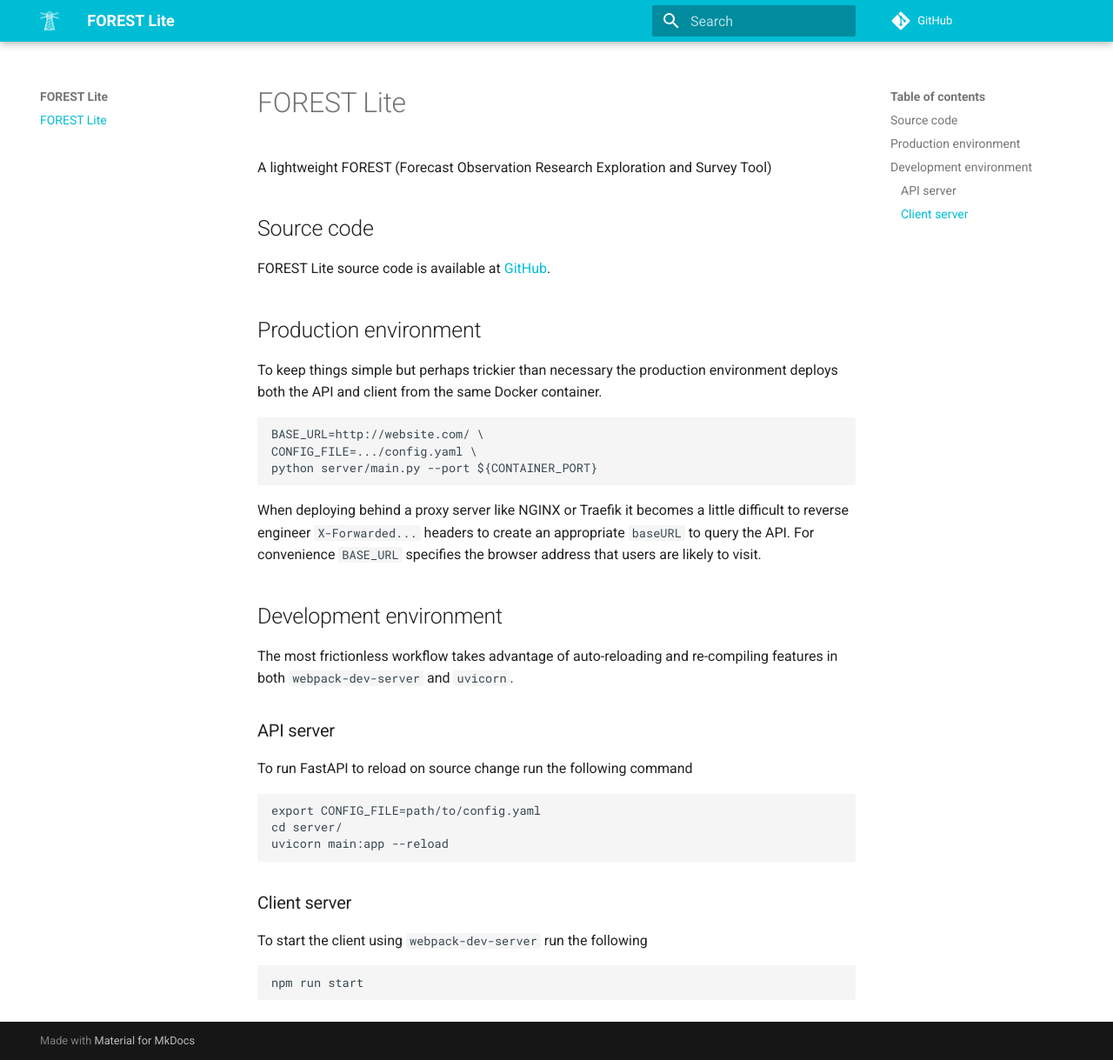
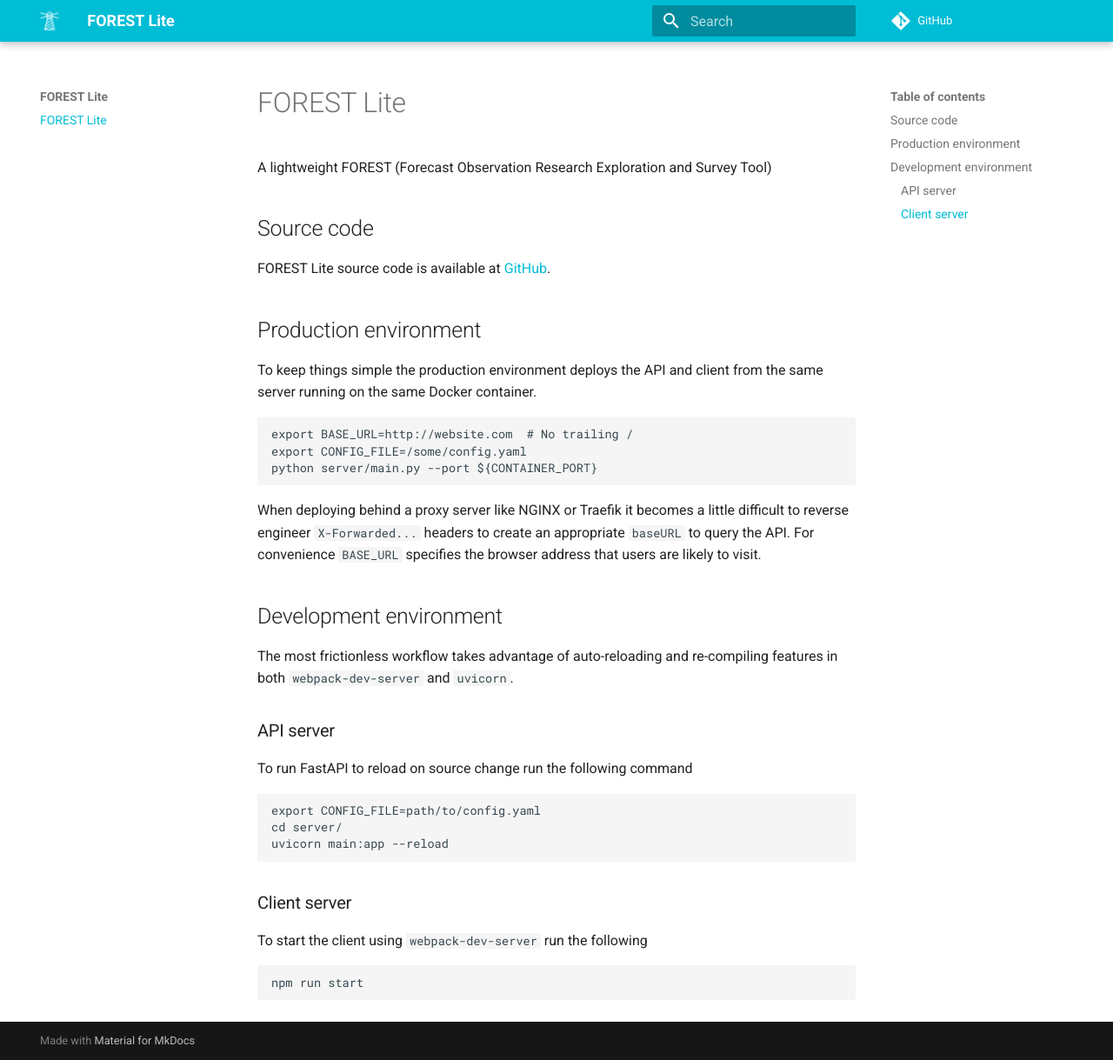
Before and after one commit to MetOffice/forest-lite, an MkDocs documentation site: the page built from docs/index.md, in a window 1280 px wide and 1219 px high. Shown: the whole window at 87% size. Built offline with MkDocs 1.6.1 and Material for MkDocs 9.7.7, drawn with Linux system fonts in a browser that asks for light colours; comment, search, counter and statistics services are not loaded.

Commit message:
clean up docs

````diff
--- a/docs/index.md
+++ b/docs/index.md
@@ -8,13 +8,12 @@
 
 ## Production environment
 
-To keep things simple but perhaps trickier than necessary the
-production environment deploys both the API and client from the same
-Docker container.
+To keep things simple the production environment deploys
+the API and client from the same server running on the same Docker container.
 
-```bash
-BASE_URL=http://website.com/ \
-CONFIG_FILE=.../config.yaml \
+```sh
+export BASE_URL=http://website.com  # No trailing /
+export CONFIG_FILE=/some/config.yaml
 python server/main.py --port ${CONTAINER_PORT}
 ```
 
````
